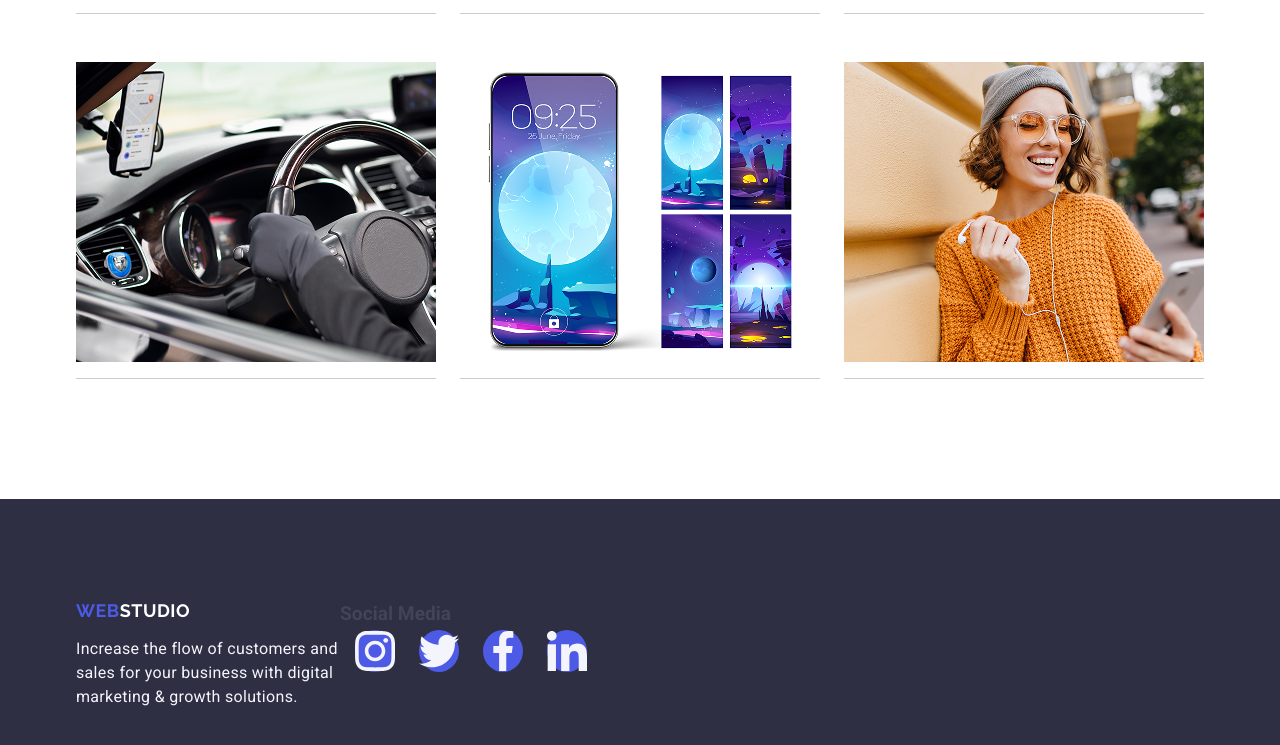
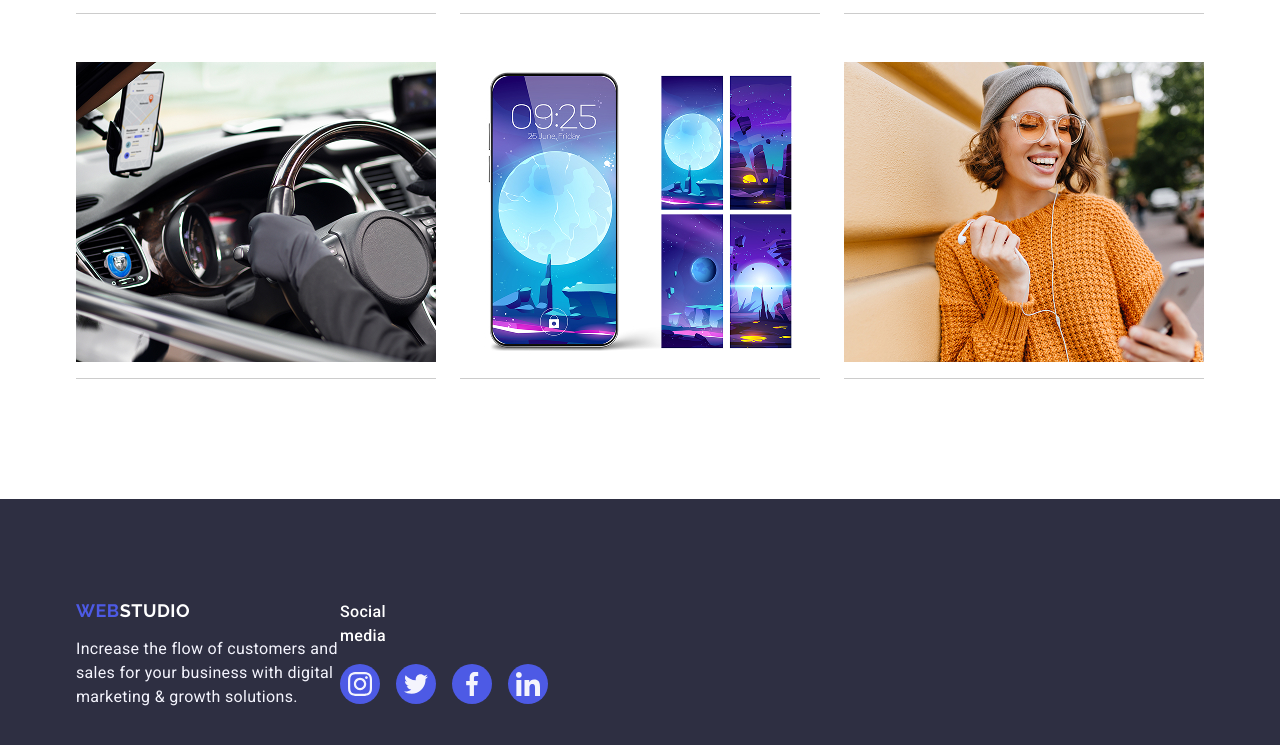
Before and after one commit to Tugay-7/goit-markup-hw-04, a plain HTML site: page index.html in a window 1280 px wide. Shown: the part 2620-3365 px from the top of the page. Drawn offline with nearby package versions, Linux system fonts and the light colour scheme.

Commit message:
footer update

```diff
--- a/css/styles.css
+++ b/css/styles.css
@@ -434,6 +434,7 @@ section ul li img {
 
 .footer-container {
   display: flex;
+  align-items: baseline;
   }
 
   .footer-social-icon-container {
@@ -447,7 +448,7 @@ section ul li img {
   .footer-social-icon{
     display: flex;
     flex-direction: column;
-
+    align-items: baseline;
   }
 
   .footer-social-icon-item {
@@ -473,6 +474,47 @@ section ul li img {
 
 .footer-studio-text {
   color: #ffffff;
+}
+
+.footer-social-title {
+  font-weight: 500;
+  font-size: 16px;
+  line-height: 1.5;
+  letter-spacing: 0.02em;
+  color: #FFFFFF;
+  margin-bottom: 16px;
+}
+
+.footer-social-list {
+  display: flex;
+  gap: 16px;
+}
+
+.footer-social-item {
+  width: 40px;
+  height: 40px;
+}
+
+.footer-social-link {
+  width: 100%;
+  height: 100%;
+  background-color: #4d5ae5;
+  border-radius: 50%;
+  display: flex;
+  align-items: center;
+  justify-content: center;
+  transition: background-color 250ms cubic-bezier(0.4, 0, 0.2, 1);
+}
+
+.footer-social-link:hover,
+.footer-social-link:focus {
+  background-color: #31d0aa;
+}
+
+.footer-social-icon {
+  width: 24px;
+  height: 24px;
+  fill: #f4f4fd;
 }
 
 /* Interactive Elements */
--- a/index.html
+++ b/index.html
@@ -126,22 +126,22 @@
                 <div class="team-info-social-icon-container">
                   <a href="" class="team-info-social-icon-item">
                     <svg class="icon-class" width="16" height="16">
-                      <use href="./images/icons.svg#icon-antenna"></use>
+                      <use href="./images/symbol-defs.svg#icon-instagram"></use>
                     </svg>
                   </a>
                   <a href="" class="team-info-social-icon-item">
                     <svg class="icon-class" width="16" height="16">
-                      <use href="./images/icons.svg#icon-antenna"></use>
+                      <use href="./images/symbol-defs.svg#icon-twitter"></use>
                     </svg>
                   </a>
                   <a href="" class="team-info-social-icon-item">
                     <svg class="icon-class" width="16" height="16">
-                      <use href="./images/icons.svg#icon-antenna"></use>
+                      <use href="./images/symbol-defs.svg#icon-facebook"></use>
                     </svg>
                   </a>
                   <a href="" class="team-info-social-icon-item">
                     <svg class="icon-class" width="16" height="16">
-                      <use href="./images/icons.svg#icon-antenna"></use>
+                      <use href="./images/symbol-defs.svg#icon-linkedin"></use>
                     </svg>
                   </a>
                 </div>
@@ -160,22 +160,22 @@
                 <div class="team-info-social-icon-container">
                   <a href="" class="team-info-social-icon-item">
                     <svg class="icon-class" width="16" height="16">
-                      <use href="./images/icons.svg#icon-antenna"></use>
+                      <use href="./images/symbol-defs.svg#icon-instagram"></use>
                     </svg>
                   </a>
                   <a href="" class="team-info-social-icon-item">
                     <svg class="icon-class" width="16" height="16">
-                      <use href="./images/icons.svg#icon-antenna"></use>
+                      <use href="./images/symbol-defs.svg#icon-twitter"></use>
                     </svg>
                   </a>
                   <a href="" class="team-info-social-icon-item">
                     <svg class="icon-class" width="16" height="16">
-                      <use href="./images/icons.svg#icon-antenna"></use>
+                      <use href="./images/symbol-defs.svg#icon-facebook"></use>
                     </svg>
                   </a>
                   <a href="" class="team-info-social-icon-item">
                     <svg class="icon-class" width="16" height="16">
-                      <use href="./images/icons.svg#icon-antenna"></use>
+                      <use href="./images/symbol-defs.svg#icon-linkedin"></use>
                     </svg>
                   </a>
                 </div>
@@ -194,22 +194,22 @@
                 <div class="team-info-social-icon-container">
                   <a href="" class="team-info-social-icon-item">
                     <svg class="icon-class" width="16" height="16">
-                      <use href="./images/icons.svg#icon-antenna"></use>
+                      <use href="./images/symbol-defs.svg#icon-instagram"></use>
                     </svg>
                   </a>
                   <a href="" class="team-info-social-icon-item">
                     <svg class="icon-class" width="16" height="16">
-                      <use href="./images/icons.svg#icon-antenna"></use>
+                      <use href="./images/symbol-defs.svg#icon-twitter"></use>
                     </svg>
                   </a>
                   <a href="" class="team-info-social-icon-item">
                     <svg class="icon-class" width="16" height="16">
-                      <use href="./images/icons.svg#icon-antenna"></use>
+                      <use href="./images/symbol-defs.svg#icon-facebook"></use>
                     </svg>
                   </a>
                   <a href="" class="team-info-social-icon-item">
                     <svg class="icon-class" width="16" height="16">
-                      <use href="./images/icons.svg#icon-antenna"></use>
+                      <use href="./images/symbol-defs.svg#icon-linkedin"></use>
                     </svg>
                   </a>
                 </div>
@@ -228,22 +228,22 @@
                 <div class="team-info-social-icon-container">
                   <a href="" class="team-info-social-icon-item">
                     <svg class="icon-class" width="16" height="16">
-                      <use href="./images/icons.svg#icon-antenna"></use>
+                      <use href="./images/symbol-defs.svg#icon-instagram"></use>
                     </svg>
                   </a>
                   <a href="" class="team-info-social-icon-item">
                     <svg class="icon-class" width="16" height="16">
-                      <use href="./images/icons.svg#icon-antenna"></use>
+                      <use href="./images/symbol-defs.svg#icon-twitter"></use>
                     </svg>
                   </a>
                   <a href="" class="team-info-social-icon-item">
                     <svg class="icon-class" width="16" height="16">
-                      <use href="./images/icons.svg#icon-antenna"></use>
+                      <use href="./images/symbol-defs.svg#icon-facebook"></use>
                     </svg>
                   </a>
                   <a href="" class="team-info-social-icon-item">
                     <svg class="icon-class" width="16" height="16">
-                      <use href="./images/icons.svg#icon-antenna"></use>
+                      <use href="./images/symbol-defs.svg#icon-linkedin"></use>
                     </svg>
                   </a>
                 </div>
@@ -297,7 +297,7 @@
       </section>
     </main>
     <footer class="footer">
-      <div class="container footer-container">
+      <div class="container footer-container" style="align-items: baseline;">
         <div class="footer-site-info">
         <a href="./index.html" class="footer-logo-link"
           >Web<span class="footer-studio-text">Studio</span></a
@@ -307,36 +307,38 @@
           marketing & growth solutions.
         </p>
       </div>
-      <div class="footer-social-icon">
-        <h3>Social Media</h3>
-      <div class="footer-social-icon-container">
-        <a href="" class="team-info-social-icon-item">
-          <svg width="40" height="40">
+      <div class="footer-social-icon" style="align-items: baseline;">
+        <p class="footer-social-title">Social media</p>
+        <ul class="footer-social-list">
+          <li class="footer-social-item">
+            <a href="" class="footer-social-link">
+              <svg class="footer-social-icon" width="24" height="24">
                 <use href="./images/symbol-defs.svg#icon-instagram"></use>
               </svg>
             </a>
-        <a
-        href=""
-        class="footer-social-icon-item">
-          <svg width="40" height="40">
+          </li>
+          <li class="footer-social-item">
+            <a href="" class="footer-social-link">
+              <svg class="footer-social-icon" width="24" height="24">
                 <use href="./images/symbol-defs.svg#icon-twitter"></use>
               </svg>
             </a>
-        <a
-        href=""
-        class="footer-social-icon-item">
-          <svg width="40" height="40">
+          </li>
+          <li class="footer-social-item">
+            <a href="" class="footer-social-link">
+              <svg class="footer-social-icon" width="24" height="24">
                 <use href="./images/symbol-defs.svg#icon-facebook"></use>
               </svg>
             </a>
-        <a
-        href=""
-        class="footer-social-icon-item">
-          <svg width="40" height="40">
+          </li>
+          <li class="footer-social-item">
+            <a href="" class="footer-social-link">
+              <svg class="footer-social-icon" width="24" height="24">
                 <use href="./images/symbol-defs.svg#icon-linkedin"></use>
               </svg>
             </a>
-      </div>
+          </li>
+        </ul>
       </div>
       </div>
     </footer>
```
Lines whose indentation alone changed are shown as unchanged.
